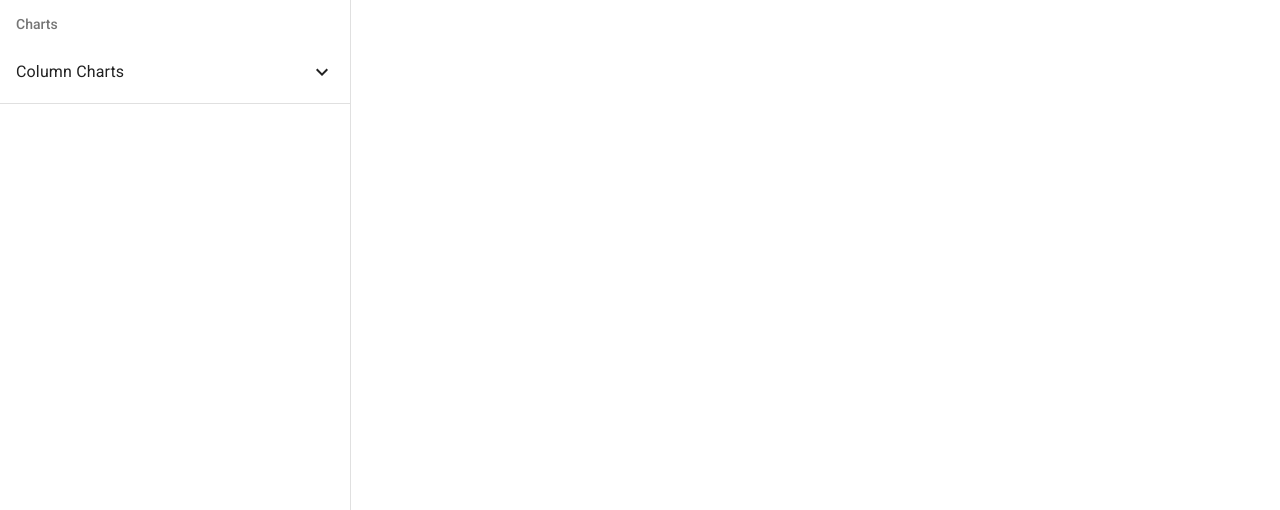
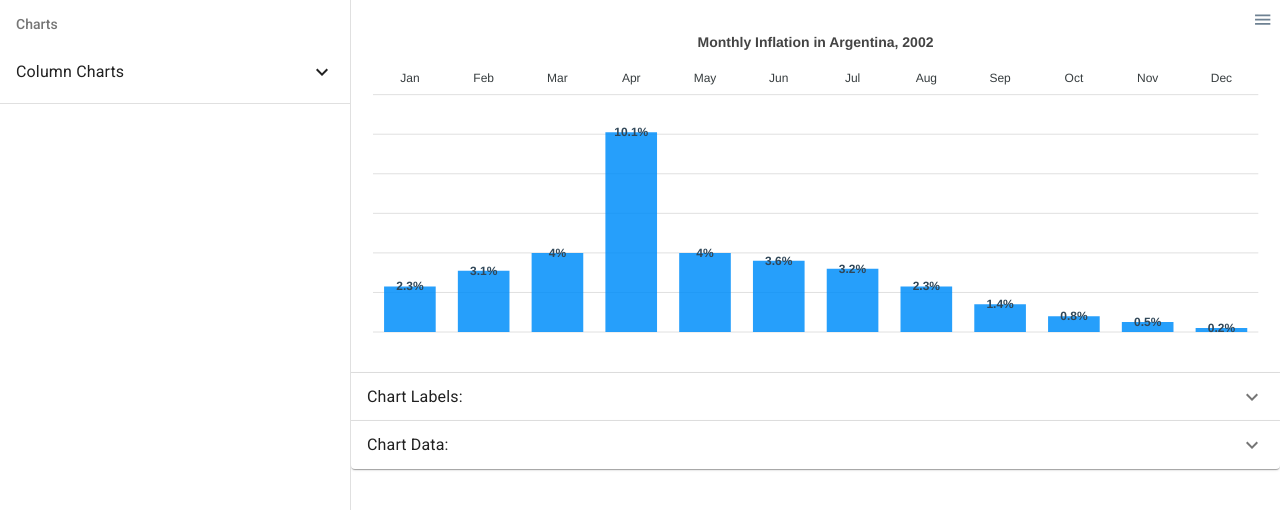
Before and after one commit to mtice/graph-box, a React (Create React App) app in the folder graph_box_umbrella/apps/web_client/: page /column-with-labels in a window 1280 px wide. Shown: the top 510 px of the page. Built offline with nearby package versions, Linux system fonts and the light colour scheme.

Commit message:
new chart

```diff
--- a/graph_box_umbrella/apps/web_client/src/App.js
+++ b/graph_box_umbrella/apps/web_client/src/App.js
@@ -1,6 +1,7 @@
 import React from 'react';
 import './App.scss';
-import BasicColumnChart from './components/ColumnCharts/ColumnChart/index';
+import BasicColumnChart from './components/ColumnCharts/Basic/index';
+import ColumnWithLabels from './components/ColumnCharts/ColumnWithLabels/index';
 import { BrowserRouter as Router, Switch, Route, Link } from "react-router-dom";
 import Menu from './menu';
 
@@ -14,6 +15,9 @@ function App() {
           <Route path="/column-chart">
             <BasicColumnChart />
           </Route>
+          <Route path="/column-with-labels">
+            <ColumnWithLabels />
+          </Route>
         </Switch>
       </Router>
     </div>
--- a/graph_box_umbrella/apps/web_client/src/components/ColumnCharts/ColumnChart/classes.js
+++ b/graph_box_umbrella/apps/web_client/src/components/ColumnCharts/Basic/classes.js
@@ -26,9 +26,8 @@ export const styles = theme => ({
     display: "flex"
   },
   chart: {
-    position: "fixed",
-    left: 350,
+    paddingLeft: 343,
     height: "100%",
-    width: "calc(100% - 350px)"
+    width: "calc(100% - 335px)"
   }
 })
--- /dev/null
+++ b/graph_box_umbrella/apps/web_client/src/components/ColumnCharts/Basic/index.js
@@ -0,0 +1,230 @@
+import React, { Component } from "react";
+import Chart from 'react-apexcharts';
+import { LoopSeries, LoopCategories } from './loops';
+
+//@material-ui styling
+import { withStyles } from '@material-ui/core/styles';
+import { styles } from './classes';
+
+
+//@material-ui components
+import AddIcon from '@material-ui/icons/Add';
+import ExpandMoreIcon from '@material-ui/icons/ExpandMore';
+import ExpansionPanel from '@material-ui/core/ExpansionPanel';
+import ExpansionPanelSummary from '@material-ui/core/ExpansionPanelSummary';
+import ExpansionPanelDetails from '@material-ui/core/ExpansionPanelDetails';
+import Fab from '@material-ui/core/Fab';
+import Typography from '@material-ui/core/Typography';
+import TextField from '@material-ui/core/TextField';
+
+class BasicColumnChart extends Component {
+
+  constructor() {
+    super();
+    this.state = {
+      series: [{
+        name: '',
+        data: []
+      }],
+      options: {
+        chart: {
+          type: 'bar',
+          height: 350
+        },
+        plotOptions: {
+          bar: {
+            horizontal: false,
+            columnWidth: '55%',
+            endingShape: 'rounded'
+          },
+        },
+        dataLabels: {
+          enabled: false
+        },
+        stroke: {
+          show: true,
+          width: 2,
+          colors: ['transparent']
+        },
+        xaxis: {
+          categories: [],
+        },
+        yaxis: {
+          title: {
+            text: ''
+          }
+        },
+        title: {
+          text: '',
+          align: 'center',
+        }
+      },
+    };
+
+    this.editCategories = this.editCategories.bind(this);
+    this.editSeriesTitle = this.editSeriesTitle.bind(this);
+    this.editSeriesValues = this.editSeriesValues.bind(this);
+  }
+
+  editYAxisName(e) {
+    const { value } = e.target;
+
+    this.setState({
+      options: {
+        ...this.state.options,
+        yaxis: {
+          title: {
+            text: value
+          }
+        }
+      }
+    })
+  }
+
+  editTitle(e) {
+    const { value } = e.target;
+
+    this.setState({
+      options: {
+        ...this.state.options,
+        title: {
+          ...this.state.options.title,
+          text: value
+        }
+      }
+    })
+  }
+
+  editSeriesTitle(e, seriesName) {
+    const { value } = e.target
+    if (value !== "") {
+      const seriesCopy = [...this.state.series]
+      const index = seriesCopy.findIndex((obj) => obj.name === seriesName)
+
+      seriesCopy[index] = { ...seriesCopy[index], name: value }
+
+      this.setState({
+        series: seriesCopy
+      })
+    }
+  }
+
+  editSeriesValues(e, index, seriesName) {
+    const { value } = e.target
+
+    if (value !== "" && parseInt(value)) {
+      this.setState(prevState => ({
+        series: prevState.series.map((series) => {
+          if (series.name !== seriesName) {
+            return series
+          }
+
+          return {
+            ...series,
+            data: series.data.map((dataValue, dataIndex) => {
+              if (dataIndex !== index) {
+                return dataValue
+              }
+
+              return value
+            })
+          }
+        })
+      }))
+    }
+  }
+
+  editCategories(e, categoryIndex) {
+    const { value } = e.target;
+    if (value !== "") {
+      const categoriesCopy = [...this.state.options.xaxis.categories]
+
+      categoriesCopy[categoryIndex] = value
+
+      this.setState({
+        options: {
+          ...this.state.options,
+          xaxis: {
+            categories: categoriesCopy
+          }
+        }
+      });
+    }
+  }
+
+  addNewCategory() {
+    const { categories } = this.state.options.xaxis
+    this.setState({
+      series: this.state.series.map(({ data, name }) => {
+        return {
+          data: data.concat([0]),
+          name
+        }
+      }),
+      options: {
+        ...this.state.options,
+        xaxis: {
+          categories: [...categories, ...[""]]
+        }
+      }
+    })
+  }
+
+  addNewSeries(e) {
+    const data = this.state.options.xaxis.categories.map(() => 0)
+
+    this.setState({
+      series: [...this.state.series, { name: "", data }]
+    })
+  }
+
+  render() {
+    const { classes } = this.props;
+    const { series } = this.state
+    const { categories } = this.state.options.xaxis
+
+    return (
+      <div id="chart" className={classes.chart}>
+        <Chart options={this.state.options} series={this.state.series} type="bar" height={350} />
+
+        <ExpansionPanel>
+          <ExpansionPanelSummary expandIcon={<ExpandMoreIcon />} aria-controls="panel1a-content" id="panel1a-header">
+            <Typography>Chart Labels: </Typography>
+          </ExpansionPanelSummary>
+          <ExpansionPanelDetails>
+            <div className={classes.chartControl}>
+              <div>
+                <Typography className={classes.fieldLabel}>Y-Axis Title:</Typography>
+                <TextField className={classes.textField} label={this.state.options.yaxis.title.text} variant="outlined" onBlur={e => this.editYAxisName(e)} />
+              </div>
+              <div>
+                <Typography className={classes.fieldLabel}>Title:</Typography>
+                <TextField className={classes.textField} label={this.state.options.title.text} variant="outlined" onBlur={e => this.editTitle(e)} />
+              </div>
+              <div>
+                <Typography className={classes.fieldLabel}>Categories:</Typography>
+                <LoopCategories categories={categories} classes={classes} editCategories={this.editCategories} />
+                <Fab size="small" color="primary" aria-label="add" className={classes.addDataButton} onClick={() => { this.addNewCategory() }} >
+                  <AddIcon />
+                </Fab>
+              </div>
+            </div>
+          </ExpansionPanelDetails>
+        </ExpansionPanel>
+        <ExpansionPanel>
+          <ExpansionPanelSummary expandIcon={<ExpandMoreIcon />} aria-controls="panel1a-content" id="panel1a-header">
+            <Typography>Chart Data: </Typography>
+          </ExpansionPanelSummary>
+          <ExpansionPanelDetails>
+            <LoopSeries categories={categories} classes={classes} series={series} editSeriesTitle={this.editSeriesTitle} editSeriesValues={this.editSeriesValues} />
+            <Fab size="small" color="primary" aria-label="add" className={classes.addDataButton} onClick={() => { this.addNewSeries() }} >
+              <AddIcon />
+            </Fab>
+          </ExpansionPanelDetails>
+        </ExpansionPanel>
+      </div>
+    );
+  }
+}
+
+export default withStyles(styles)(BasicColumnChart);
--- /dev/null
+++ b/graph_box_umbrella/apps/web_client/src/components/ColumnCharts/ColumnWithLabels/classes.js
@@ -0,0 +1,33 @@
+export const styles = theme => ({
+  textField: {
+    marginLeft: 8,
+    marginRight: 8
+  },
+  button: {
+    margin: 8
+  },
+  editTextField: {
+    margin: 10,
+    marginBottom: 24
+  },
+  valuesTextField: {
+    margin: 10
+  },
+  fieldLabel: {
+    display: "block",
+    fontSize: 20,
+    padding: "0 10px 0 10px"
+  },
+  addDataButton: {
+    minWidth: 40,
+    minheight: 40
+  },
+  chartControl: {
+    display: "flex"
+  },
+  chart: {
+    paddingLeft: 343,
+    height: "100%",
+    width: "calc(100% - 335px)"
+  }
+})
--- a/graph_box_umbrella/apps/web_client/src/components/ColumnCharts/ColumnChart/index.js
+++ b/graph_box_umbrella/apps/web_client/src/components/ColumnCharts/ColumnWithLabels/index.js
@@ -17,46 +17,87 @@ import Fab from '@material-ui/core/Fab';
 import Typography from '@material-ui/core/Typography';
 import TextField from '@material-ui/core/TextField';
 
-class BasicColumnChart extends Component {
-
+class ColumnWithLabels extends React.Component {
   constructor() {
     super();
+
     this.state = {
       series: [{
-        name: '',
-        data: []
+        name: 'Inflation',
+        data: [2.3, 3.1, 4.0, 10.1, 4.0, 3.6, 3.2, 2.3, 1.4, 0.8, 0.5, 0.2]
       }],
       options: {
         chart: {
+          height: 450,
           type: 'bar',
-          height: 350
         },
         plotOptions: {
           bar: {
-            horizontal: false,
-            columnWidth: '55%',
-            endingShape: 'rounded'
+            dataLabels: {
+              position: 'top', // top, center, bottom
             },
+          }
         },
         dataLabels: {
-          enabled: false
+          enabled: true,
+          formatter: function (val) {
+            return val + "%";
           },
-        stroke: {
-          show: true,
-          width: 2,
-          colors: ['transparent']
+          offsetY: -10,
+          style: {
+            fontSize: '12px',
+            colors: ["#304758"]
+          }
         },
+
         xaxis: {
-          categories: [],
+          categories: ["Jan", "Feb", "Mar", "Apr", "May", "Jun", "Jul", "Aug", "Sep", "Oct", "Nov", "Dec"],
+          position: 'top',
+          axisBorder: {
+            show: false
+          },
+          axisTicks: {
+            show: false
+          },
+          crosshairs: {
+            fill: {
+              type: 'gradient',
+              gradient: {
+                colorFrom: '#D8E3F0',
+                colorTo: '#BED1E6',
+                stops: [0, 100],
+                opacityFrom: 0.4,
+                opacityTo: 0.5,
+              }
+            }
+          },
+          tooltip: {
+            enabled: true,
+          }
         },
         yaxis: {
-          title: {
-            text: ''
+          axisBorder: {
+            show: false
+          },
+          axisTicks: {
+            show: false,
+          },
+          labels: {
+            show: false,
+            formatter: function (val) {
+              return val + "%";
             }
+          }
+
         },
         title: {
-          text: '',
+          text: 'Monthly Inflation in Argentina, 2002',
+          floating: true,
+          margin: 50,
           align: 'center',
+          style: {
+            color: '#444'
+          }
         }
       },
     };
@@ -66,19 +107,22 @@ class BasicColumnChart extends Component {
     this.editSeriesValues = this.editSeriesValues.bind(this);
   }
 
-  editYAxisName(e) {
+  editCategories(e, categoryIndex) {
     const { value } = e.target;
+    if (value !== "") {
+      const categoriesCopy = [...this.state.options.xaxis.categories]
+
+      categoriesCopy[categoryIndex] = value
 
       this.setState({
         options: {
           ...this.state.options,
-        yaxis: {
-          title: {
-            text: value
+          xaxis: {
+            categories: categoriesCopy
           }
         }
+      });
     }
-    })
   }
 
   editTitle(e) {
@@ -134,22 +178,6 @@ class BasicColumnChart extends Component {
     }
   }
 
-  editCategories(e, categoryIndex) {
-    const { value } = e.target;
-    const categoriesCopy = [...this.state.options.xaxis.categories]
-
-    categoriesCopy[categoryIndex] = value
-
-    this.setState({
-      options: {
-        ...this.state.options,
-        xaxis: {
-          categories: categoriesCopy
-        }
-      }
-    });
-  }
-
   addNewCategory() {
     const { categories } = this.state.options.xaxis
     this.setState({
@@ -192,10 +220,6 @@ class BasicColumnChart extends Component {
           <ExpansionPanelDetails>
             <div className={classes.chartControl}>
               <div>
-                <Typography className={classes.fieldLabel}>Y-Axis Title:</Typography>
-                <TextField className={classes.textField} label={this.state.options.yaxis.title.text} variant="outlined" onBlur={e => this.editYAxisName(e)} />
-              </div>
-              <div>
                 <Typography className={classes.fieldLabel}>Title:</Typography>
                 <TextField className={classes.textField} label={this.state.options.title.text} variant="outlined" onBlur={e => this.editTitle(e)} />
               </div>
@@ -220,9 +244,10 @@ class BasicColumnChart extends Component {
             </Fab>
           </ExpansionPanelDetails>
         </ExpansionPanel>
+
       </div>
     );
   }
 }
 
-export default withStyles(styles)(BasicColumnChart);
+export default withStyles(styles)(ColumnWithLabels);
--- /dev/null
+++ b/graph_box_umbrella/apps/web_client/src/components/ColumnCharts/ColumnWithLabels/loops.js
@@ -0,0 +1,61 @@
+import React from 'react'
+import Typography from '@material-ui/core/Typography';
+import TextField from '@material-ui/core/TextField';
+
+class LoopCategories extends React.PureComponent {
+  render() {
+    const { categories, classes, editCategories } = this.props
+    return categories.map((category, index) => {
+      return (
+        <div key={`${category}-${index}`}>
+          <TextField className={classes.editTextField} label={category} variant="outlined" onBlur={e => { editCategories(e, index) }} />
+        </div>
+      )
+    });
+  }
+}
+
+class LoopSeries extends React.PureComponent {
+  render() {
+    const { categories, series, classes, editSeriesTitle, editSeriesValues } = this.props
+    return series.map((series, index) => {
+      const name = series.name;
+
+      return (
+        <div key={`${name}-${index}`}>
+          <Typography className={classes.fieldLabel}>Title:</Typography>
+          <TextField className={classes.editTextField} label={name} variant="outlined" onBlur={e => editSeriesTitle(e, name)} />
+          <Typography className={classes.fieldLabel}>Values:</Typography>
+          <div>
+            <LoopSeriesData series={series} categories={categories} classes={classes} editSeriesValues={editSeriesValues} />
+          </div>
+        </div>
+      )
+    });
+  }
+}
+
+class LoopSeriesData extends React.PureComponent {
+  render() {
+    const { categories, series, classes, editSeriesValues } = this.props
+    const amountOfColumns = categories.length;
+    const seriesName = series.name;
+
+    let newArray = [];
+
+    for (let x = 0; x < amountOfColumns; x++) {
+      let value = series.data[x]
+      let fragment = (
+        <React.Fragment key={`${value}-${x}`} >
+          <TextField label={`${value || ""} (${categories[x]})`} className={classes.valuesTextField} variant="outlined" type="number" size="small" onBlur={e => editSeriesValues(e, x, seriesName)} />
+        </React.Fragment >
+      )
+
+      newArray.push(fragment);
+    }
+
+    return newArray;
+  }
+}
+
+export { LoopSeries, LoopCategories }
```
Also changed, not shown: graph_box_umbrella/apps/web_client/src/components/ColumnCharts/Basic/loops.js (renamed from graph_box_umbrella/apps/web_client/src/components/ColumnCharts/ColumnChart/loops.js). Lines whose indentation alone changed are shown as unchanged.
